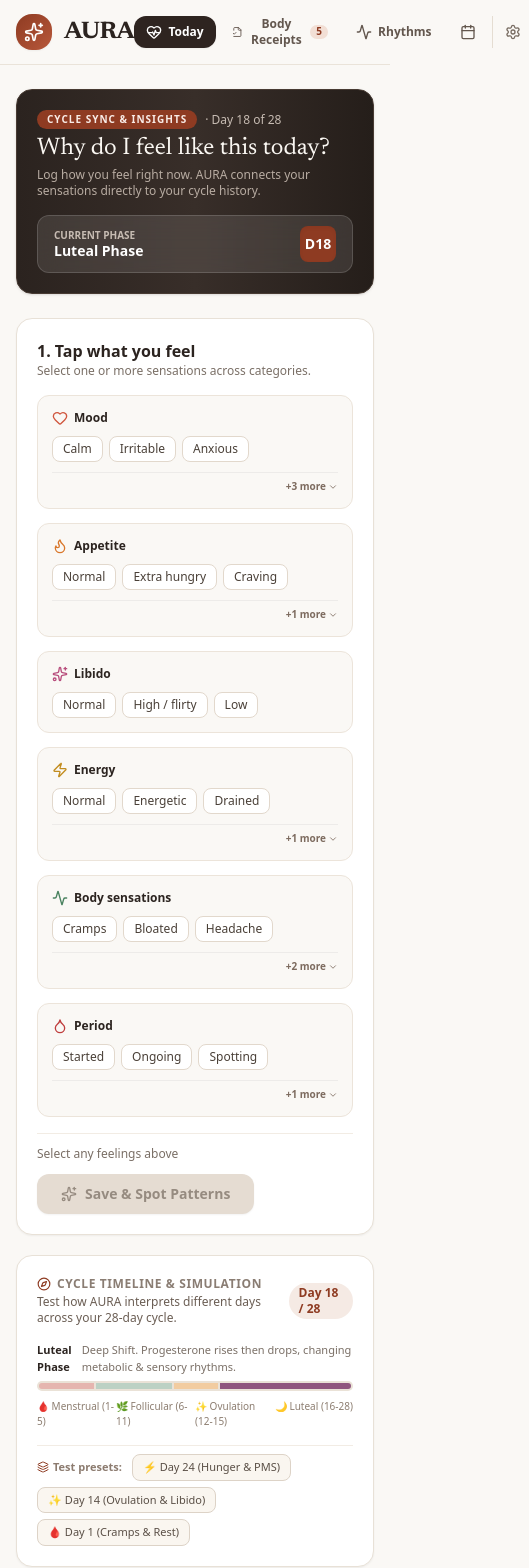
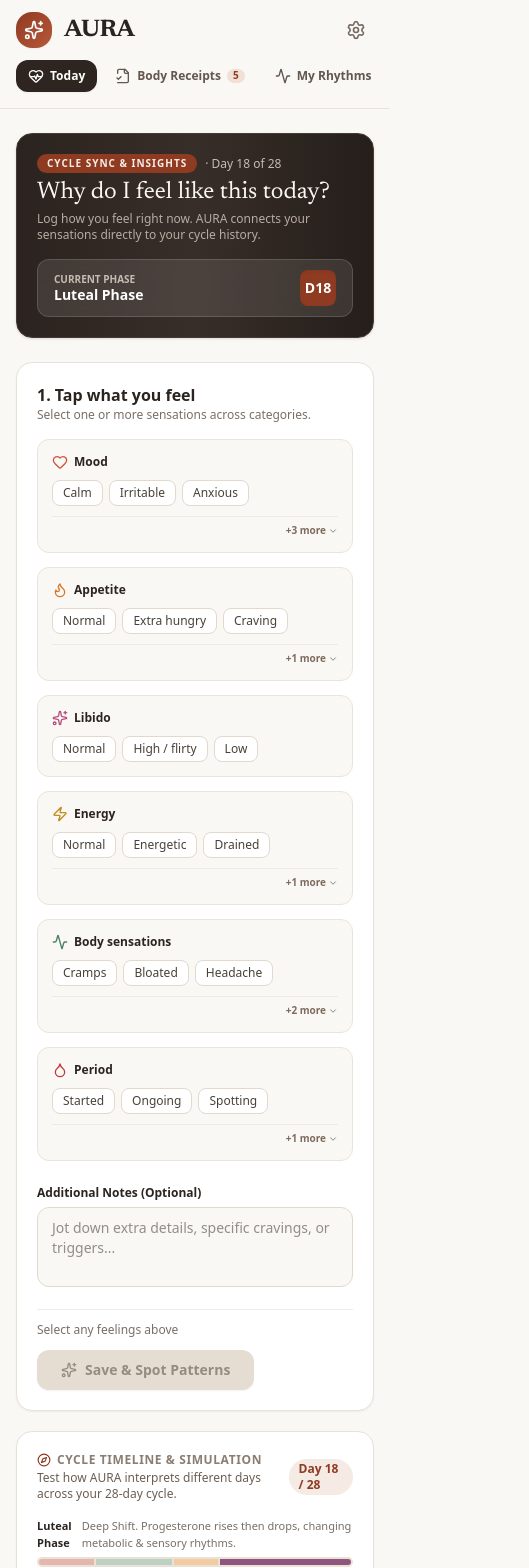
Before and after one commit to Cubix33/AURA, a React (Vite) app: page / in a window 390 px wide. Shown: the top 1568 px of the page, 529 px wide, since content can reach past the window. Built offline with nearby package versions, Linux system fonts and the light colour scheme.

Commit message:
mobile responsiveness

```diff
--- a/src/App.tsx
+++ b/src/App.tsx
@@ -99,7 +99,7 @@
   const receipts = getAllBodyReceipts(allLogs, profile.averageCycleLength);
 
   return (
-    <div className="min-h-screen bg-[#FAF8F5] text-[#2C2420] flex flex-col font-sans">
+    <div className="min-h-screen bg-[#FAF8F5] text-[#2C2420] flex flex-col font-sans overflow-x-hidden">
       {/* Navigation */}
       <Navbar
         currentTab={currentTab}
--- a/src/components/Navbar.tsx
+++ b/src/components/Navbar.tsx
@@ -21,13 +21,15 @@
   return (
     <header className="sticky top-0 z-40 bg-[#FAF8F5]/90 backdrop-blur-md border-b border-[#EAE3D9] transition-all">
       <div className="max-w-7xl mx-auto px-4 sm:px-6 lg:px-8">
-        <div className="flex items-center justify-between h-16 sm:h-20">
+        <div className="flex flex-col sm:flex-row items-center justify-between h-auto sm:h-20 py-3 sm:py-0 gap-3 sm:gap-0">
+
           {/* Logo & Brand Identity */}
+          <div className="flex items-center justify-between w-full sm:w-auto">
             <div
               onClick={() => onSelectTab('today')}
               className="flex items-center gap-3 cursor-pointer group select-none"
             >
-            <div className="w-9 h-9 sm:w-10 sm:h-10 rounded-2xl bg-gradient-to-br from-[#8E3B22] to-[#B8583B] flex items-center justify-center text-white shadow-xs group-hover:scale-105 transition-transform">
+              <div className="w-9 h-9 sm:w-10 sm:h-10 rounded-2xl bg-gradient-to-br from-[#8E3B22] to-[#B8583B] flex items-center justify-center text-white shadow-xs group-hover:scale-105 transition-transform shrink-0">
                 <Sparkles className="w-5 h-5" />
               </div>
               <div>
@@ -45,30 +47,42 @@
               </div>
             </div>
 
-          {/* Navigation Links */}
-          <nav className="flex items-center gap-1 sm:gap-2">
+            {/* Mobile Quick Actions (Settings) */}
+            <div className="sm:hidden flex items-center">
+              <button
+                onClick={onOpenSettings}
+                title="Cycle Settings"
+                className="p-2 rounded-xl text-[#786C62] hover:text-[#2E2420] hover:bg-[#F2ECE5] transition-colors cursor-pointer"
+              >
+                <Settings className="w-5 h-5" />
+              </button>
+            </div>
+          </div>
+
+          {/* Navigation Links - Scrollable on Mobile */}
+          <nav className="flex items-center gap-1.5 sm:gap-2 w-full sm:w-auto overflow-x-auto pb-1 sm:pb-0 snap-x justify-start sm:justify-end hide-scrollbar">
             <button
               onClick={() => onSelectTab('today')}
-              className={`px-3 sm:px-4 py-2 rounded-xl text-xs sm:text-sm font-semibold transition-all cursor-pointer flex items-center gap-1.5 ${
+              className={`shrink-0 px-3 sm:px-4 py-2 rounded-xl text-xs sm:text-sm font-semibold transition-all cursor-pointer flex items-center gap-1.5 ${
                 currentTab === 'today'
                   ? 'bg-[#2E2420] text-white shadow-xs'
                   : 'text-[#63574E] hover:bg-[#F2ECE5] hover:text-[#2E2420]'
               }`}
             >
-              <HeartPulse className="w-4 h-4" />
-              <span>Today</span>
+              <HeartPulse className="w-4 h-4 shrink-0" />
+              <span className="whitespace-nowrap">Today</span>
             </button>
 
             <button
               onClick={() => onSelectTab('receipts')}
-              className={`px-3 sm:px-4 py-2 rounded-xl text-xs sm:text-sm font-semibold transition-all cursor-pointer flex items-center gap-1.5 ${
+              className={`shrink-0 px-3 sm:px-4 py-2 rounded-xl text-xs sm:text-sm font-semibold transition-all cursor-pointer flex items-center gap-1.5 ${
                 currentTab === 'receipts'
                   ? 'bg-[#2E2420] text-white shadow-xs'
                   : 'text-[#63574E] hover:bg-[#F2ECE5] hover:text-[#2E2420]'
               }`}
             >
-              <FileCheck2 className="w-4 h-4" />
-              <span>Body Receipts</span>
+              <FileCheck2 className="w-4 h-4 shrink-0" />
+              <span className="whitespace-nowrap">Body Receipts</span>
               {receiptCount > 0 && (
                 <span
                   className={`text-[10px] px-1.5 py-0.2 rounded-full font-bold ${
@@ -84,31 +98,30 @@
 
             <button
               onClick={() => onSelectTab('rhythms')}
-              className={`px-3 sm:px-4 py-2 rounded-xl text-xs sm:text-sm font-semibold transition-all cursor-pointer flex items-center gap-1.5 ${
+              className={`shrink-0 px-3 sm:px-4 py-2 rounded-xl text-xs sm:text-sm font-semibold transition-all cursor-pointer flex items-center gap-1.5 ${
                 currentTab === 'rhythms'
                   ? 'bg-[#2E2420] text-white shadow-xs'
                   : 'text-[#63574E] hover:bg-[#F2ECE5] hover:text-[#2E2420]'
               }`}
             >
-              <Activity className="w-4 h-4" />
-              <span className="hidden sm:inline">My Rhythms</span>
-              <span className="sm:hidden">Rhythms</span>
+              <Activity className="w-4 h-4 shrink-0" />
+              <span className="whitespace-nowrap">My Rhythms</span>
             </button>
 
             <button
               onClick={() => onSelectTab('history')}
-              className={`px-3 sm:px-4 py-2 rounded-xl text-xs sm:text-sm font-semibold transition-all cursor-pointer flex items-center gap-1.5 ${
+              className={`shrink-0 px-3 sm:px-4 py-2 rounded-xl text-xs sm:text-sm font-semibold transition-all cursor-pointer flex items-center gap-1.5 ${
                 currentTab === 'history'
                   ? 'bg-[#2E2420] text-white shadow-xs'
                   : 'text-[#63574E] hover:bg-[#F2ECE5] hover:text-[#2E2420]'
               }`}
             >
-              <Calendar className="w-4 h-4" />
-              <span className="hidden sm:inline">History</span>
+              <Calendar className="w-4 h-4 shrink-0" />
+              <span className="whitespace-nowrap">History</span>
             </button>
 
-            {/* Quick Actions */}
-            <div className="pl-1 sm:pl-2 border-l border-[#E5DDD2] flex items-center gap-1">
+            {/* Desktop Quick Actions */}
+            <div className="hidden sm:flex pl-2 border-l border-[#E5DDD2] items-center gap-1 ml-1 shrink-0">
               <button
                 onClick={onOpenSettings}
                 title="Cycle Settings"
--- a/src/components/TodayLogger.tsx
+++ b/src/components/TodayLogger.tsx
@@ -110,6 +110,7 @@
 
   const [expandedBuckets, setExpandedBuckets] = useState<Record<string, boolean>>({});
   const [selectedFeelings, setSelectedFeelings] = useState<string[]>([]);
+  const [notes, setNotes] = useState<string>('');
   const [activeInsight, setActiveInsight] = useState<PatternInsight | null>(null);
   const [isSaved, setIsSaved] = useState<boolean>(false);
   const [isTestingPreset, setIsTestingPreset] = useState<boolean>(false);
@@ -122,6 +123,11 @@
   const isPresetLoadingRef = React.useRef<boolean>(false);
   const justSavedRef = React.useRef<boolean>(false);
 
+  // Automatically update the displayed cycle day if the profile settings change
+  useEffect(() => {
+    setCurrentCycleDay(realCycleDay);
+  }, [realCycleDay]);
+
   // Load existing log for today if present
   useEffect(() => {
     if (isPresetLoadingRef.current) {
@@ -133,32 +139,31 @@
       return;
     }
     const existingLog = allLogs.find((l) => l.date === selectedDate || (l.cycleNumber === 0 && l.cycleDay === currentCycleDay));
-    if (existingLog) {
+
+    if (existingLog && existingLog.feelings.length > 0) {
       setSelectedFeelings(existingLog.feelings);
-    } else {
-      setSelectedFeelings([]);
-    }
-    setIsSaved(false);
-  }, [currentCycleDay, selectedDate, allLogs]);
-
-  // Live pattern preview calculation
-  useEffect(() => {
-    if (selectedFeelings.length > 0) {
+      setNotes(existingLog.notes || '');
+      // Calculate pattern for existing saved logs
       const insight = detectPatterns(
         currentCycleDay,
-        selectedFeelings,
+        existingLog.feelings,
         allLogs,
         profile.averageCycleLength,
         profile.averagePeriodLength
       );
       setActiveInsight(insight);
-    } else if (!isSaved) {
-      setActiveInsight(null);
+      setIsSaved(true);
+    } else {
+      setSelectedFeelings([]);
+      setNotes('');
+      setActiveInsight(null); // Hide when there is no saved log
+      setIsSaved(false);
     }
-  }, [selectedFeelings, currentCycleDay, allLogs, profile, isSaved]);
+  }, [currentCycleDay, selectedDate, allLogs]);
 
   const toggleFeeling = (id: string) => {
     setIsSaved(false);
+    setActiveInsight(null);
     setSelectedFeelings((prev) =>
       prev.includes(id) ? prev.filter((item) => item !== id) : [...prev, id]
     );
@@ -183,6 +188,7 @@
       cycleDay: currentCycleDay,
       cycleNumber: 0,
       feelings: savedFeelings,
+      notes: notes.trim() !== '' ? notes.trim() : undefined,
       createdAt: Date.now(),
     };
 
@@ -248,6 +254,7 @@
 
   const clearSelection = () => {
     setSelectedFeelings([]);
+    setNotes('');
     setIsSaved(false);
     setActiveInsight(null);
     setIsTestingPreset(false);
@@ -320,6 +327,8 @@
               )}
             </div>
 
+            {!isSaved ? (
+              <div className="space-y-4">
                 {/* Category Buckets: 2-column clean bento */}
                 <div className="grid grid-cols-1 sm:grid-cols-2 gap-3.5">
                   {FEELING_BUCKETS.map((bucket) => {
@@ -418,7 +427,31 @@
                   })}
                 </div>
 
+                {/* New Notes Text Box */}
+                <div className="pt-2">
+                  <label className="text-xs font-bold text-[#2C2420] mb-1.5 block">
+                    Additional Notes (Optional)
+                  </label>
+                  <textarea
+                    value={notes}
+                    onChange={(e) => setNotes(e.target.value)}
+                    placeholder="Jot down extra details, specific cravings, or triggers..."
+                    className="w-full px-3.5 py-2.5 rounded-xl border border-[#E2D8CC] bg-[#FAF8F5] text-sm text-[#2C2420] focus:outline-none focus:ring-2 focus:ring-[#8E3B22]/20 focus:border-[#8E3B22] resize-none h-20"
+                  />
+                </div>
+              </div>
+            ) : (
+              /* Success state shown when buttons disappear */
+              <div className="bg-[#F5EAE4] p-5 rounded-xl text-center border border-[#E8D4C8] my-4">
+                <p className="text-[#8E3B22] font-serif-editorial text-lg mb-1">Your log has been saved! 🎉</p>
+                <p className="text-xs text-[#7A6F66]">
+                  Review your pattern insight on the right, or click <strong className="text-[#2C2420]">Reset</strong> above to edit today's entry.
+                </p>
+              </div>
+            )}
+
             {/* Save & Spot Patterns Button */}
+            {!isSaved && (
               <div className="pt-3 flex flex-wrap items-center justify-between gap-3 border-t border-[#F2ECE4]">
                 <span className="text-xs text-[#7A6F66]">
                   {selectedFeelings.length === 0 ? (
@@ -441,9 +474,10 @@
                   }`}
                 >
                   <Sparkles className="w-4 h-4" />
-                {isSaved ? 'Saved! Pattern Updated Below' : 'Save & Spot Patterns'}
+                  Save & Spot Patterns
                 </button>
               </div>
+            )}
           </section>
 
           {/* Interactive Cycle Timeline & Test Presets Card */}
--- a/src/index.css
+++ b/src/index.css
@@ -25,3 +25,12 @@
 ::-webkit-scrollbar-thumb:hover {
   background: #CFC7BD;
 }
+
+/* Hide scrollbar for mobile nav but allow swipe */
+.hide-scrollbar::-webkit-scrollbar {
+  display: none;
+}
+.hide-scrollbar {
+  -ms-overflow-style: none;
+  scrollbar-width: none;
+}
```
Also changed, not shown: 1 other file (tests, documents, lock files or other folders). Lines whose indentation alone changed are shown as unchanged.
